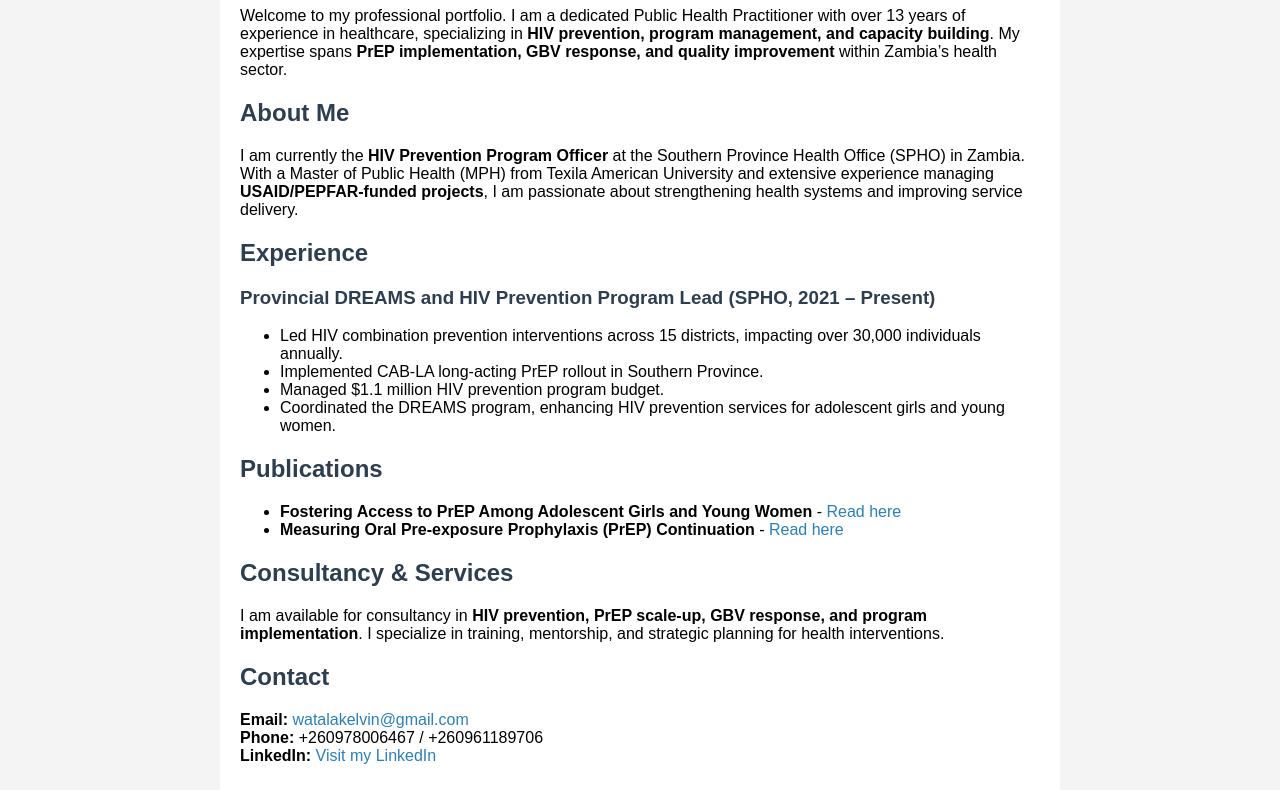
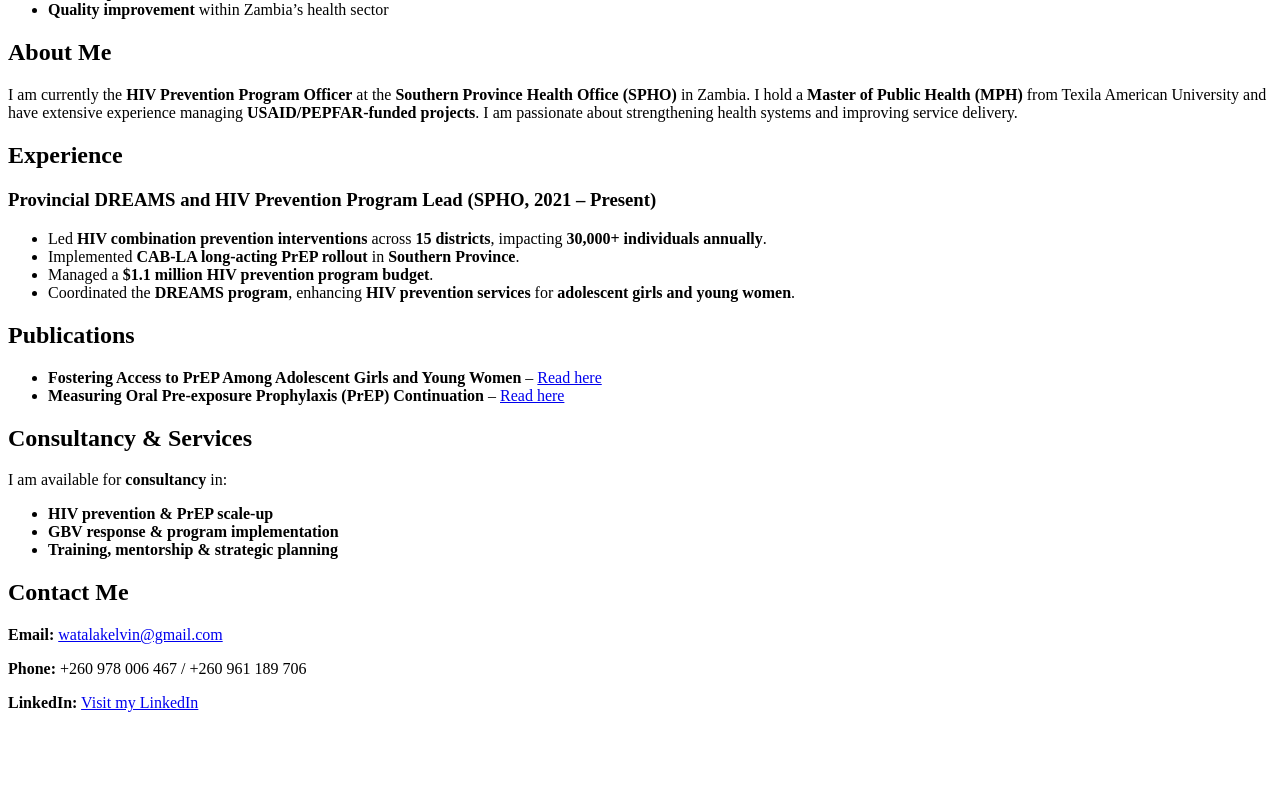
Before and after one commit to Kelvin-Watala-portfolio/kelvin-portfolio, a plain HTML site: page index.html in a window 1280 px wide. Shown: the part 153-943 px from the top of the page. After the commit the page ends 881 px from the top, so only its background shows below. Drawn offline with Linux system fonts and the light colour scheme.

Commit message:
Update index.html

```diff
--- a/index.html
+++ b/index.html
@@ -1,49 +1,44 @@
-<!DOCTYPE html>
-<html lang="en">
-<head>
-    <meta charset="UTF-8">
-    <meta name="viewport" content="width=device-width, initial-scale=1.0">
-    <title>Kelvin Watala - Public Health Portfolio</title>
-    <style>
-        body { font-family: Arial, sans-serif; margin: 40px; padding: 20px; background-color: #f4f4f4; }
-        .container { max-width: 800px; margin: auto; background: white; padding: 20px; border-radius: 10px; }
-        h1, h2, h3 { color: #2c3e50; }
-        a { color: #2980b9; text-decoration: none; }
-        .contact-info { margin-top: 20px; }
-    </style>
-</head>
 <body>
     <div class="container">
         <h1>Kelvin Watala - Public Health Portfolio</h1>
-        <p>Welcome to my professional portfolio. I am a dedicated Public Health Practitioner with over 13 years of experience in healthcare, specializing in <strong>HIV prevention, program management, and capacity building</strong>. My expertise spans <strong>PrEP implementation, GBV response, and quality improvement</strong> within Zambia’s health sector.</p>
+        <p>Welcome to my professional portfolio. I am a <strong>dedicated Public Health Practitioner</strong> with over <strong>13 years of experience</strong> in healthcare, specializing in <strong>HIV prevention, program management, and capacity building</strong>. My expertise spans:</p>
+        <ul>
+            <li><strong>PrEP implementation</strong></li>
+            <li><strong>GBV response</strong></li>
+            <li><strong>Quality improvement</strong> within Zambia’s health sector</li>
+        </ul>
 
         <h2>About Me</h2>
-        <p>I am currently the <strong>HIV Prevention Program Officer</strong> at the Southern Province Health Office (SPHO) in Zambia. With a Master of Public Health (MPH) from Texila American University and extensive experience managing <strong>USAID/PEPFAR-funded projects</strong>, I am passionate about strengthening health systems and improving service delivery.</p>
+        <p>I am currently the <strong>HIV Prevention Program Officer</strong> at the <strong>Southern Province Health Office (SPHO)</strong> in Zambia.
+            I hold a <strong>Master of Public Health (MPH)</strong> from Texila American University and have extensive experience managing
+            <strong>USAID/PEPFAR-funded projects</strong>. I am passionate about strengthening health systems and improving service delivery.</p>
 
         <h2>Experience</h2>
         <h3>Provincial DREAMS and HIV Prevention Program Lead (SPHO, 2021 – Present)</h3>
         <ul>
-            <li>Led HIV combination prevention interventions across 15 districts, impacting over 30,000 individuals annually.</li>
-            <li>Implemented CAB-LA long-acting PrEP rollout in Southern Province.</li>
-            <li>Managed $1.1 million HIV prevention program budget.</li>
-            <li>Coordinated the DREAMS program, enhancing HIV prevention services for adolescent girls and young women.</li>
+            <li>Led <strong>HIV combination prevention interventions</strong> across <strong>15 districts</strong>, impacting <strong>30,000+ individuals annually</strong>.</li>
+            <li>Implemented <strong>CAB-LA long-acting PrEP rollout</strong> in <strong>Southern Province</strong>.</li>
+            <li>Managed a <strong>$1.1 million HIV prevention program budget</strong>.</li>
+            <li>Coordinated the <strong>DREAMS program</strong>, enhancing <strong>HIV prevention services</strong> for <strong>adolescent girls and young women</strong>.</li>
         </ul>
 
         <h2>Publications</h2>
         <ul>
-            <li><strong>Fostering Access to PrEP Among Adolescent Girls and Young Women</strong> - <a href="https://doi.org/10.1521/aeap.2023.35.suppA.52">Read here</a></li>
-            <li><strong>Measuring Oral Pre-exposure Prophylaxis (PrEP) Continuation</strong> - <a href="https://doi.org/10.1007/s10461-022-03966-1">Read here</a></li>
+            <li><strong>Fostering Access to PrEP Among Adolescent Girls and Young Women</strong> – <a href="https://doi.org/10.1521/aeap.2023.35.suppA.52">Read here</a></li>
+            <li><strong>Measuring Oral Pre-exposure Prophylaxis (PrEP) Continuation</strong> – <a href="https://doi.org/10.1007/s10461-022-03966-1">Read here</a></li>
         </ul>
 
         <h2>Consultancy & Services</h2>
-        <p>I am available for consultancy in <strong>HIV prevention, PrEP scale-up, GBV response, and program implementation</strong>. I specialize in training, mentorship, and strategic planning for health interventions.</p>
+        <p>I am available for <strong>consultancy</strong> in:</p>
+        <ul>
+            <li><strong>HIV prevention & PrEP scale-up</strong></li>
+            <li><strong>GBV response & program implementation</strong></li>
+            <li><strong>Training, mentorship & strategic planning</strong></li>
+        </ul>
 
-        <h2>Contact</h2>
-        <p class="contact-info">
-            <strong>Email:</strong> <a href="mailto:watalakelvin@gmail.com">watalakelvin@gmail.com</a><br>
-            <strong>Phone:</strong> +260978006467 / +260961189706<br>
-            <strong>LinkedIn:</strong> <a href="https://www.linkedin.com/in/kelvin-watala-mph-394a4b51/">Visit my LinkedIn</a>
-        </p>
+        <h2>Contact Me</h2>
+        <p><strong>Email:</strong> <a href="mailto:watalakelvin@gmail.com">watalakelvin@gmail.com</a></p>
+        <p><strong>Phone:</strong> +260 978 006 467 / +260 961 189 706</p>
+        <p><strong>LinkedIn:</strong> <a href="#">Visit my LinkedIn</a></p>
     </div>
 </body>
-</html>
```
